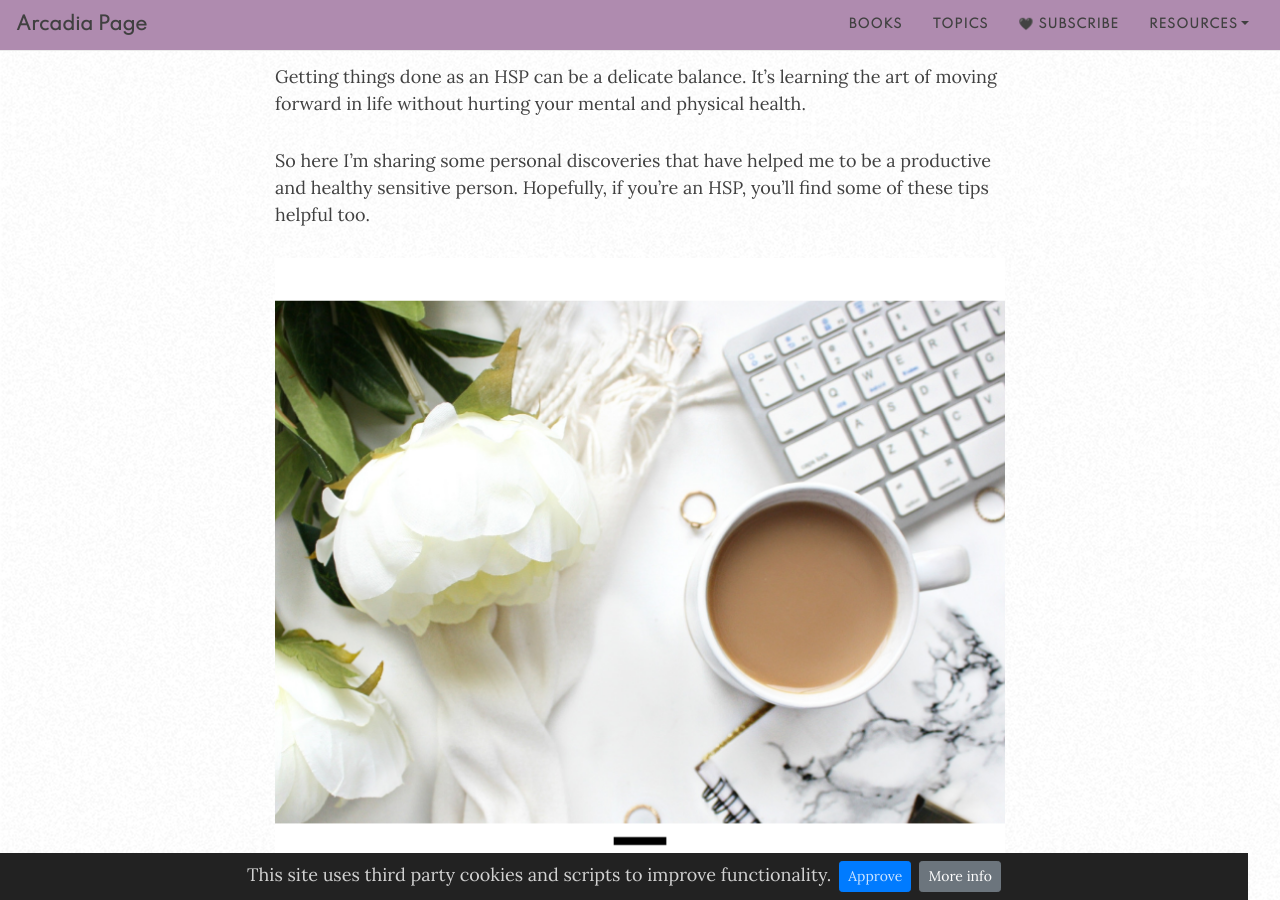
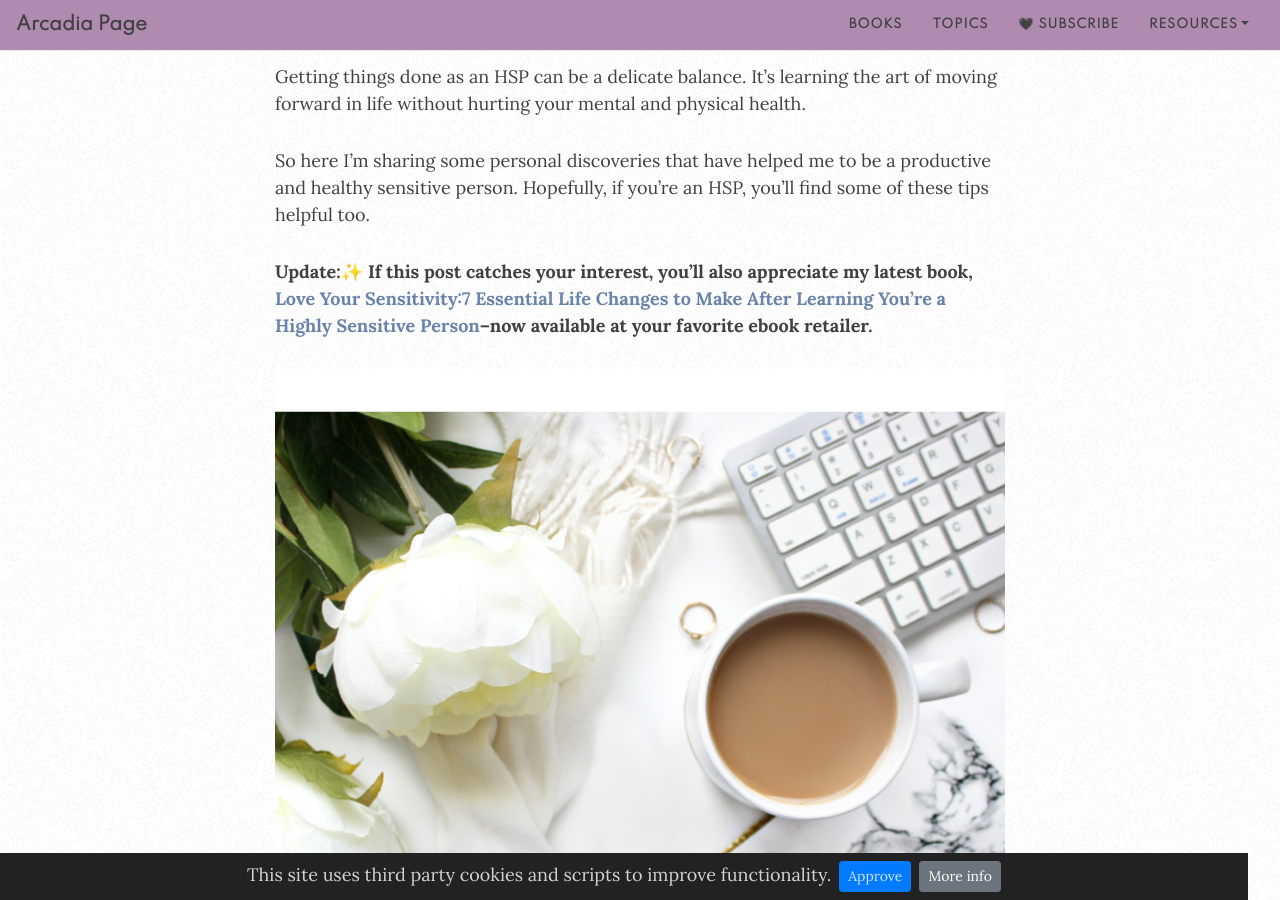
Before and after one commit to arcadiapage/arcadiapage.github.io, a Jekyll site: the page built from _posts/2020-09-30-7-ways-to-balance-high-sensitivity-with-productivity.md, in a window 1280 px wide and 900 px high, scrolled down 657 px. Built offline with Jekyll 4.4.1, drawn with Linux system fonts in a browser that asks for light colours; nearby versions of some CDN libraries; comment, search, counter and statistics services are not loaded.

Commit message:
Update from Forestry.io arcadiapage updated _posts/2020-09-30-7-ways-to-balance-high-sensitivity-with-productivity.md

```diff
--- a/_posts/2020-09-30-7-ways-to-balance-high-sensitivity-with-productivity.md
+++ b/_posts/2020-09-30-7-ways-to-balance-high-sensitivity-with-productivity.md
@@ -17,6 +17,8 @@ From this, I learned an important lesson. As a sensitive person, overwhelm and b
 Getting things done as an HSP can be a delicate balance. It's learning the art of moving forward in life without hurting your mental and physical health.
 
 So here I'm sharing some personal discoveries that have helped me to be a productive and healthy sensitive person. Hopefully, if you're an HSP, you'll find some of these tips helpful too.
+
+**Update:✨ If this post catches your interest, you’ll also appreciate my latest book,** [**Love Your Sensitivity:7 Essential Life Changes to Make After Learning You’re a Highly Sensitive Person**](https://payhip.com/b/KI5eW)**--now available at your favorite ebook retailer.**
 
 ![](/uploads/productive-hsp.png){: .mx-auto.d-block :}
 
```
